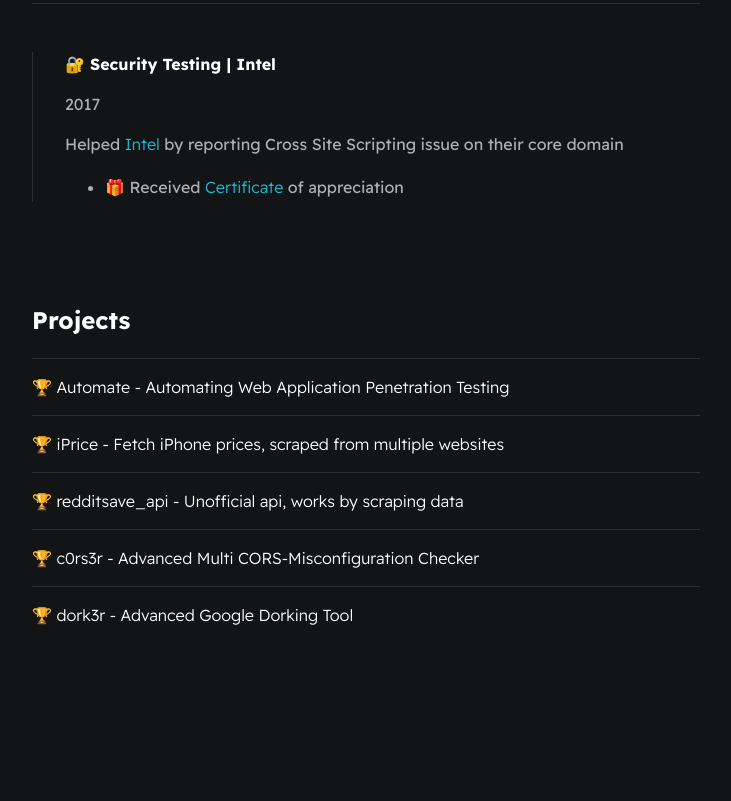
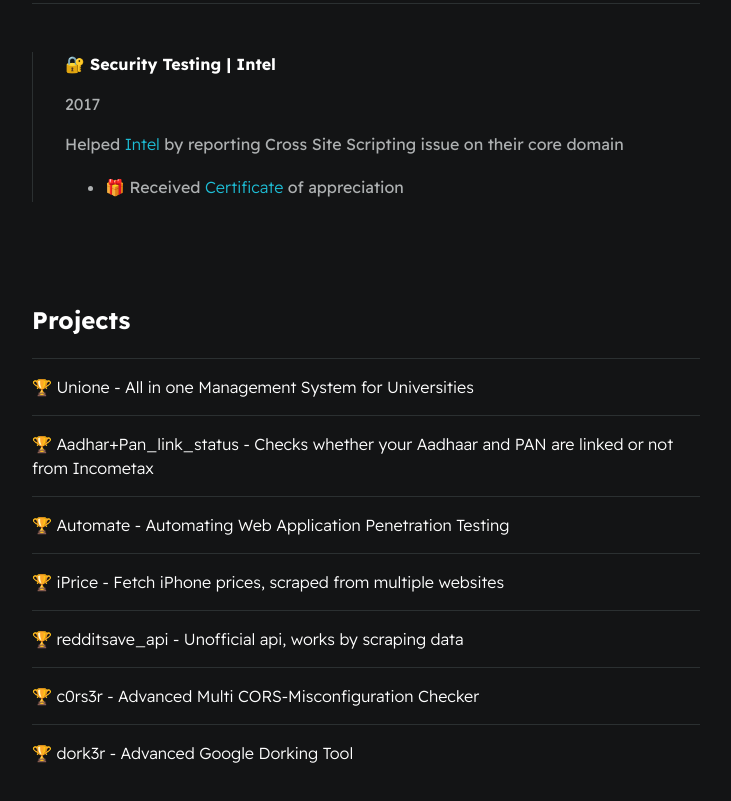
Before and after one commit to iamskidrow/iamskidrow.github.io, a plain HTML site: page index.html in a window 1280 px wide. Shown: the part 2762-3563 px from the top of the page, without its empty margins (274-1005 px from the left). Before the commit the page ends 3445 px from the top, so only its background shows below. Drawn offline with Linux system fonts and the light colour scheme.

Commit message:
Update index.html

```diff
--- a/index.html
+++ b/index.html
@@ -165,6 +165,14 @@
         <h2>Projects</h2>
 
         <div class="card--project">
+            <a href="https://github.com/iamskidrow/unione"><span>🏆 </span>Unione - All in one Management System for Universities</a>
+        </div>
+
+        <div class="card--project">
+            <a href="https://github.com/iamskidrow/aadhar_pan_link_status"><span>🏆 </span>Aadhar+Pan_link_status - Checks whether your Aadhaar and PAN are linked or not from Incometax</a>
+        </div>
+
+        <div class="card--project">
             <a href="https://github.com/iamskidrow/automate"><span>🏆 </span>Automate - Automating Web Application
                 Penetration Testing</a>
         </div>
```
